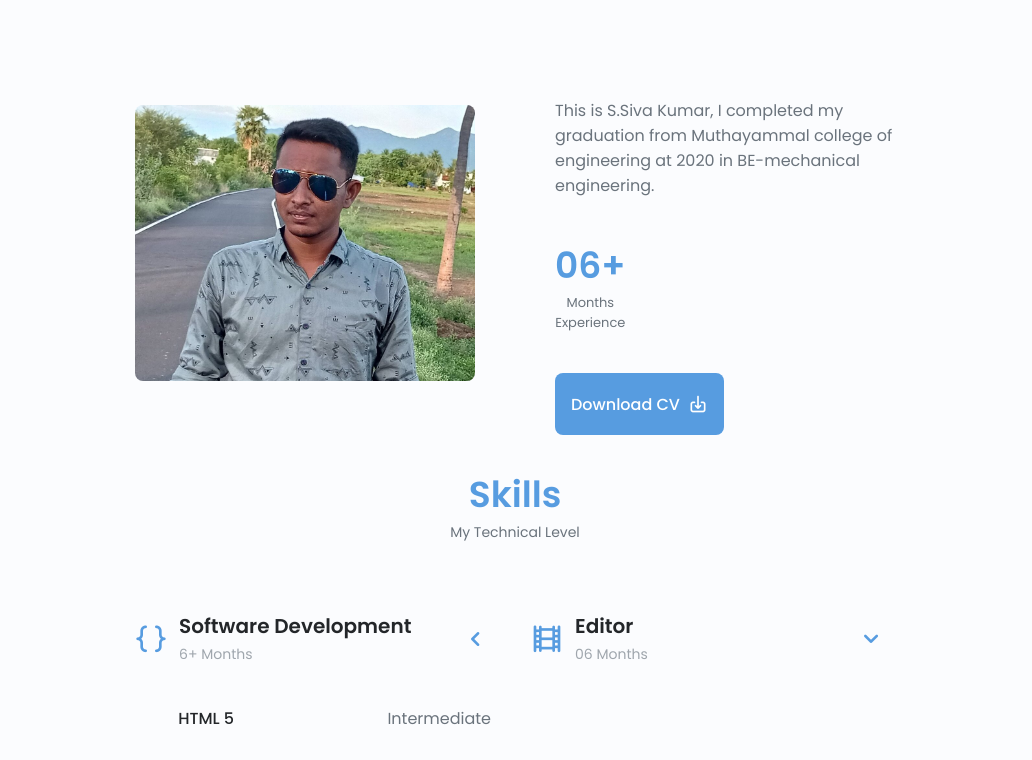
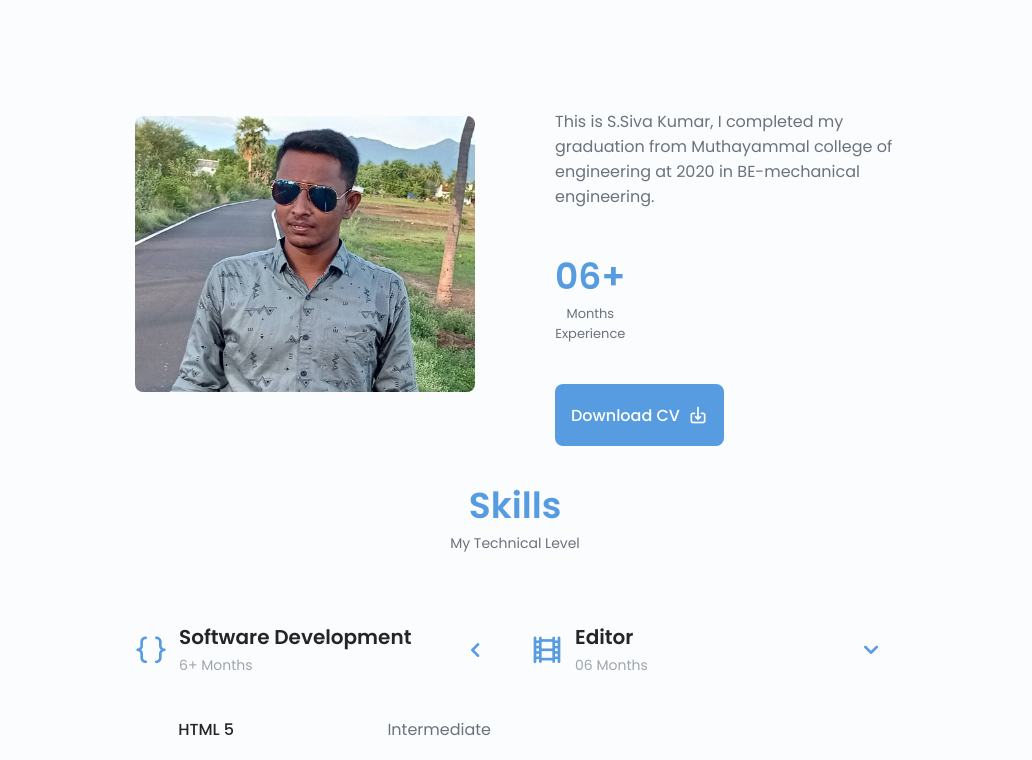
Before and after one commit to siva25041998/SivakumarPortfolio, a plain HTML site: page index.html in a window 1280 px wide. Shown: the part 676-1436 px from the top of the page, without its empty margins (125-1157 px from the left). Drawn offline with nearby package versions, Linux system fonts and the light colour scheme.

Commit message:
style modified

```diff
--- a/assets/css/styles.css
+++ b/assets/css/styles.css
@@ -1264,7 +1264,7 @@ img{
     .header,
     .main,
     .footer__container{
-       padding: 0 1rem;
+       padding: 0.7rem 0;
     }
 
     .nav{
@@ -1449,7 +1449,7 @@ img{
     .header,
     .main,
     .footer__container{
-        padding: 0;
+        padding: 0.7rem 0;
     }
 
     .home__blob{
```
